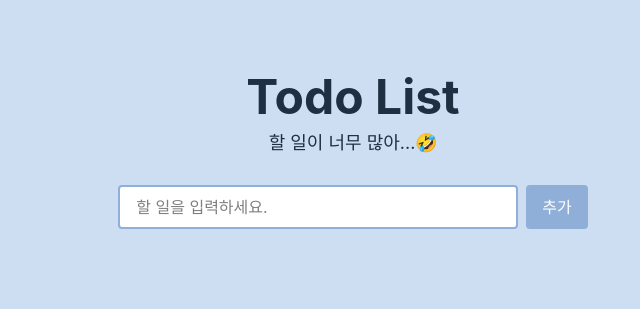
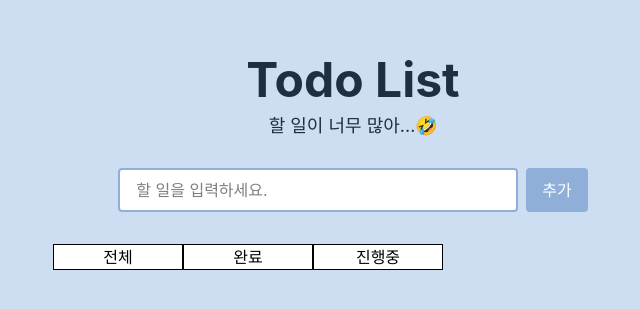
Before and after one commit to rocodrama/kakao-assignment-1, a React (Vite) app in the folder todo-list/: page / in a window 1280 px wide. Shown: the part 247-556 px from the top of the page, without its empty margins (287-927 px from the left). Built offline with nearby package versions, Linux system fonts and the light colour scheme.

Commit message:
chor: temp1

```diff
--- a/todo-list/src/components/Todo.jsx
+++ b/todo-list/src/components/Todo.jsx
@@ -64,6 +64,17 @@ export default function Todo() {
                 {errorMessage && <p className="text-red-500 text-center text-1">{errorMessage}</p>}
             </div>
 
+            <div className="flex flex-row justify-envenly items-center mb-2">
+                <div className="bg-[#fff] border-1 border-solid text-center w-[130px] runded">
+                    전체
+                </div>
+                <div className="bg-[#fff] border-1 border-solid text-center w-[130px] runded">
+                    완료
+                </div>
+                <div className="bg-[#fff] border-1 border-solid text-center w-[130px] runded">
+                    진행중
+                </div>
+            </div>
 
 
             {/* 항목 리스트 */}
```
